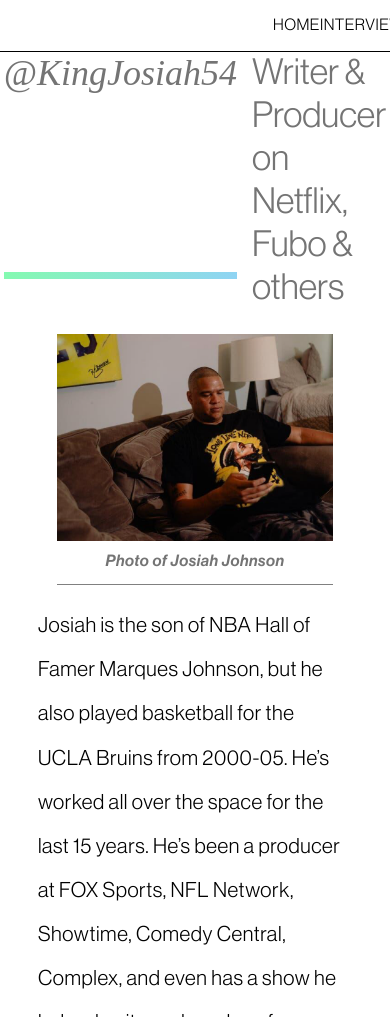
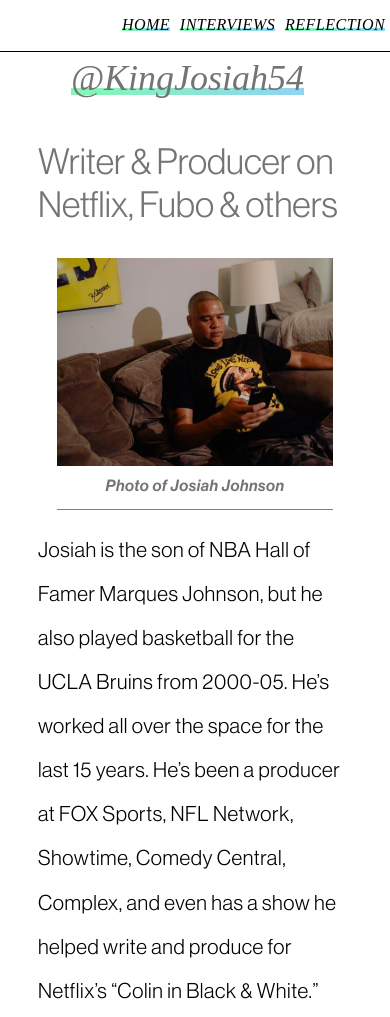
Before and after one commit to MikeEmpire/capstone, a plain HTML site: page josiah.html in a window 390 px wide. Shown: the top 1017 px of the page. Drawn offline with Linux system fonts and the light colour scheme; a script that the page names is missing; a web font is replaced by a local one.

Commit message:
made mobile updates

```diff
--- a/css/styles.css
+++ b/css/styles.css
@@ -241,7 +241,7 @@ nav {
 
 ul {
   display: flex;
-  width: 30%;
+  width: 70%;
   justify-content: space-around;
   list-style: none;
 }
@@ -352,9 +352,10 @@ figure {
 
 .title {
   display: flex;
-  justify-content: center;
   font-weight: 300;
   font-size: 36px;
   color: #747474;
   letter-spacing: 0;
+  flex-direction: column;
+  align-items: center;
 }
--- a/josiah.html
+++ b/josiah.html
@@ -22,13 +22,19 @@
 <body>
 	<nav>
 		<ul>
-			<li>Home</li>
-			<li>Interviews</li>
+			<li> <a href="#intro">Home</a> </li>
+			<li> <a href="#interviews">Interviews</a> </li>
+			<li> <a href="#reflect">Reflection</a> </li>
 		</ul>
 	</nav>
 	<button onclick="topFunction()" id="myBtn" title="Go to top"><img src="/images/icons8-up-arrow-65.png" /></button>
-	<h1 class="title"><a class="twitter-link" href="https://twitter.com/KingJosiah54" target="_blank">@KingJosiah54</a>
-		Writer & Producer on Netflix, Fubo & others</h1>
+	<section>
+		<h1 class="title"><a class="twitter-link" href="https://twitter.com/KingJosiah54"
+				target="_blank">@KingJosiah54</a>
+			<br />
+			Writer & Producer on Netflix, Fubo & others
+		</h1>
+	</section>
 	<main>
 		<section>
 			<figure>
@@ -67,7 +73,7 @@
 			<p>People are being paid to copy the work of others.</p>
 			<p>Specifically Josiah Johnson.</p>
 			<figure>
-				<img src="" alt="">
+				<img src="/images/josiahlebron.png" alt="">
 				<figcaption>Josiah with Lebron James</figcaption>
 			</figure>
 			<p>Luckily for Josiah, he has gotten to the point in his career where he is unfiltered about how he feels
@@ -191,7 +197,7 @@
 
 			<p>And it happened to others too.</p>
 			<figure>
-				<img src="" alt="" srcset="">
+				<img src="/images/josiahtweet.png" alt="" srcset="">
 				<figcaption>Josiah expressing himself</figcaption>
 			</figure>
 			<p>John Rivers, a friend of mine, got his idea stolen by this same guy copying his tone and format. John
```
Also changed, not shown: ry.html (+8 -5 lines), tashan.html (+9 -6 lines), images/josiahtweet.png (added), 2 other files.
